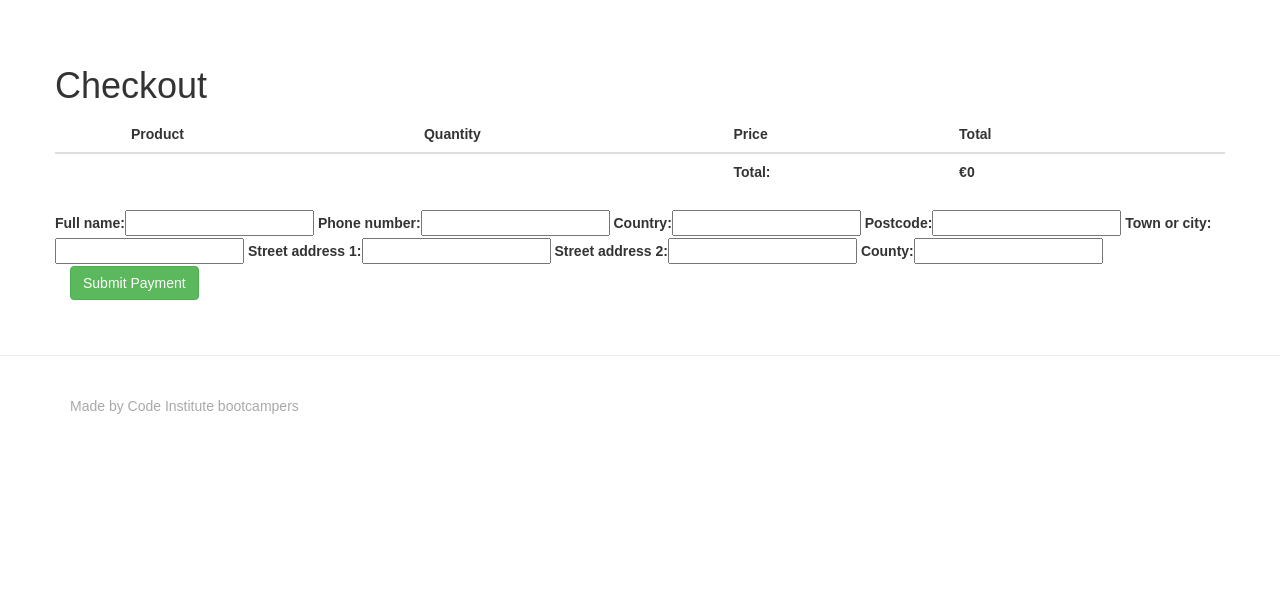
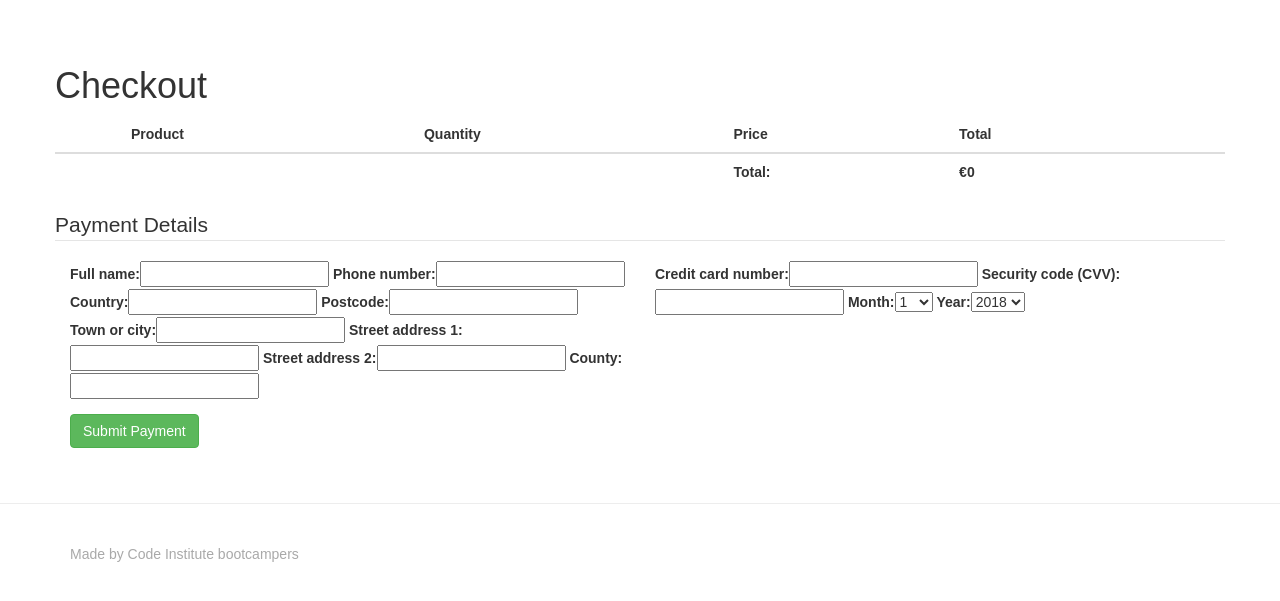
Before and after one commit to steviebolton/ecommerce, a Django app: page /checkout/view/ in a window 1280 px wide. Shown: the part 54-655 px from the top of the page. Run offline with Django 3.2, Linux system fonts and the light colour scheme; some libraries are stand-ins or nearby versions.

Commit message:
Can take payment via stripe

```diff
--- /dev/null
+++ b/cart/utils.py
@@ -0,0 +1,13 @@
+from django.shortcuts import get_object_or_404
+from products.models import Product
+
+def get_cart_items_and_total(cart):
+    total = 0
+    cart_items = []
+    for product_id, quantity in cart.items():
+        product = get_object_or_404(Product, pk=product_id)
+        item_total = product.price * quantity
+        total += item_total
+        cart_items.append({'product':product, 'quantity': quantity, 'total': item_total})
+
+    return {'cart_items': cart_items, 'total': total}
--- a/checkout/forms.py
+++ b/checkout/forms.py
@@ -1,5 +1,19 @@
 from django import forms
 from .models import Order
+
+
+class PaymentForm(forms.Form):
+
+    MONTH_CHOICES = [(i, i,) for i in range(1, 13)]
+    YEAR_CHOICES = [(i, i,) for i in range(2018, 2036)]
+
+    credit_card_number = forms.CharField(label='Credit card number', required=False)
+    cvv = forms.CharField(label='Security code (CVV)', required=False)
+    expiry_month = forms.ChoiceField(label="Month", choices=MONTH_CHOICES, required=False)
+    expiry_year = forms.ChoiceField(label="Year", choices=YEAR_CHOICES, required=False)
+    stripe_id = forms.CharField(widget=forms.HiddenInput)
+
+
 
 class OrderForm(forms.ModelForm):
     class Meta:
--- a/checkout/static/checkout/stripe.js
+++ b/checkout/static/checkout/stripe.js
@@ -17,7 +17,6 @@ $(function() {
           // Prevent the Credit Card Details from being submitted to our server.
           $("#id_credit_card_number").removeAttr('name');
           $("#id_cvv").removeAttr('name');
-          $("#id_cvv").removeAttr('name');
           $("#id_expiry_month").removeAttr('name');
           $("#id_expiry_year").removeAttr('name');
 
--- a/checkout/templates/checkout/view_checkout.html
+++ b/checkout/templates/checkout/view_checkout.html
@@ -1,5 +1,20 @@
 {% extends 'base.html' %}
+{% load static from staticfiles %}
 {% load bootstrap_tags %}
+
+
+{% block head_js %}
+  {{ block.super }}
+  <script src="https://js.stripe.com/v2/" type="text/javascript"></script>
+  <script type="text/javascript">
+      //<![CDATA[
+      Stripe.publishableKey = '{{ publishable }}';
+      //]]>
+  </script>
+  <script type="text/javascript" src="{% static 'checkout/stripe.js' %}"></script>
+{% endblock %}
+
+
 
 {% block content %}
     <h1>Checkout</h1>
@@ -44,15 +59,27 @@
 </table>
 
 
-    <form method="POST">
+    <form role="form" method="post" id="payment-form" action="{% url 'confirm_checkout' %}">
+
+    <legend>Payment Details</legend>
+
+    <div id="credit-card-errors" style="display:none">
+      <div class="alert-message block-message error" id="stripe-error-message"></div>
+    </div>
+
+    <div class="form-group col-md-6">
+        {{ order_form|as_bootstrap }}
+    </div>
+
+    <div class="form-group col-md-6">
+        {{ payment_form|as_bootstrap }}
+    </div>
+
     {% csrf_token %}
-    {{ form | as_bootstrap }}
-
     <div class="form-group col-md-12">
       <input class="btn btn-success" id="submit_payment_btn" name="commit" type="submit" value="Submit Payment">
     </div>
 
     </form>
 
-
 {% endblock content %}
--- a/checkout/urls.py
+++ b/checkout/urls.py
@@ -1,6 +1,8 @@
 from django.urls import path
-from .views import view_checkout
+from .views import view_checkout, confirm_checkout
 
 urlpatterns = [
-    path('view/', view_checkout, name="view_checkout")
+    path('view/', view_checkout, name='view_checkout'),
+    path('confirm/', confirm_checkout, name='confirm_checkout')
+
     ]
--- a/checkout/views.py
+++ b/checkout/views.py
@@ -1,43 +1,67 @@
 from django.shortcuts import render, redirect, get_object_or_404
-from .forms import OrderForm
+from .forms import OrderForm, PaymentForm
 from .models import OrderLineItem
 from products.models import Product
+from cart.utils import get_cart_items_and_total
+from django.conf import settings
+import stripe
+from django.contrib import messages
 
+stripe.api_key = settings.STRIPE_SECRET_KEY
 
 # Create your views here.
 def view_checkout(request):
-
-    if request.method == 'POST':
-        form = OrderForm(request.POST)
-        if form.is_valid():
-            order = form.save()
-
-            cart = request.session.get('cart', {})
-
-            for product, quantity in cart.items():
-                line_item = OrderLineItem(
-                    order=order,
-                    product_id = product,
-                    quantity = quantity
-                    )
-                line_item.save()
-
-            del request.session['cart']
-
-            return redirect("home")
-    else:
-        form = OrderForm()
+    order_form = OrderForm()
+    payment_form = PaymentForm()
+    cart = request.session.get('cart', {})
+    context = get_cart_items_and_total(cart)
+    context.update({'order_form': order_form, 'payment_form': payment_form, 'publishable': settings.STRIPE_PUBLISHABLE_KEY})
+    return render(request, "checkout/view_checkout.html", context)
 
 
-    cart = request.session.get('cart', {})
+def confirm_checkout(request):
+    order_form = OrderForm(request.POST)
+    payment_form = PaymentForm(request.POST)
 
-    total = 0
-    cart_items = []
-    for product_id, quantity in cart.items():
-        product = get_object_or_404(Product, pk=product_id)
-        item_total = product.price * quantity
-        total += item_total
-        cart_items.append({'product':product, 'quantity': quantity, 'total': item_total})
+    if order_form.is_valid() and payment_form.is_valid():
+        order = order_form.save()
+
+        cart = request.session.get('cart', {})
+
+        for product, quantity in cart.items():
+            line_item = OrderLineItem(
+                order=order,
+                product_id = product,
+                quantity = quantity
+                )
+            line_item.save()
 
 
-    return render(request, "checkout/view_checkout.html", {'form': form, 'cart_items': cart_items, 'total': total})
+        items_and_total = get_cart_items_and_total(cart)
+        total = items_and_total['total']
+        stripe_token=payment_form.cleaned_data['stripe_id']
+
+        total_in_cent = int(total*100)
+        try:
+            charge = stripe.Charge.create(
+                amount=total_in_cent,
+                currency="EUR",
+                description="Dummy Transaction",
+                card=stripe_token,
+            )
+        except:
+            messages.error(request, "Error Charging Credit Card")
+            return redirect('home')
+
+        if charge.paid:
+            messages.error(request, "You have successfully paid")
+            del request.session['cart']
+            return redirect("home")
+        else:
+            return HttpResponse("Charge Not Paid")
+    else:
+        cart = request.session.get('cart', {})
+        context = get_cart_items_and_total(cart)
+        context.update({'form': form})
+
+        return render(request, "checkout/view_checkout.html",  context)
--- a/ecommerce/settings.py
+++ b/ecommerce/settings.py
@@ -137,3 +137,6 @@ EMAIL_BACKEND = 'django.core.mail.backends.console.EmailBackend'
 
 STRIPE_PUBLISHABLE_KEY = os.getenv('STRIPE_PUBLISHABLE_KEY')
 STRIPE_SECRET_KEY = os.getenv('STRIPE_SECRET_KEY')
+
+
+MESSAGE_STORAGE = "django.contrib.messages.storage.session.SessionStorage"
```
Also changed, not shown: cart/views.py (+3 -12 lines).
